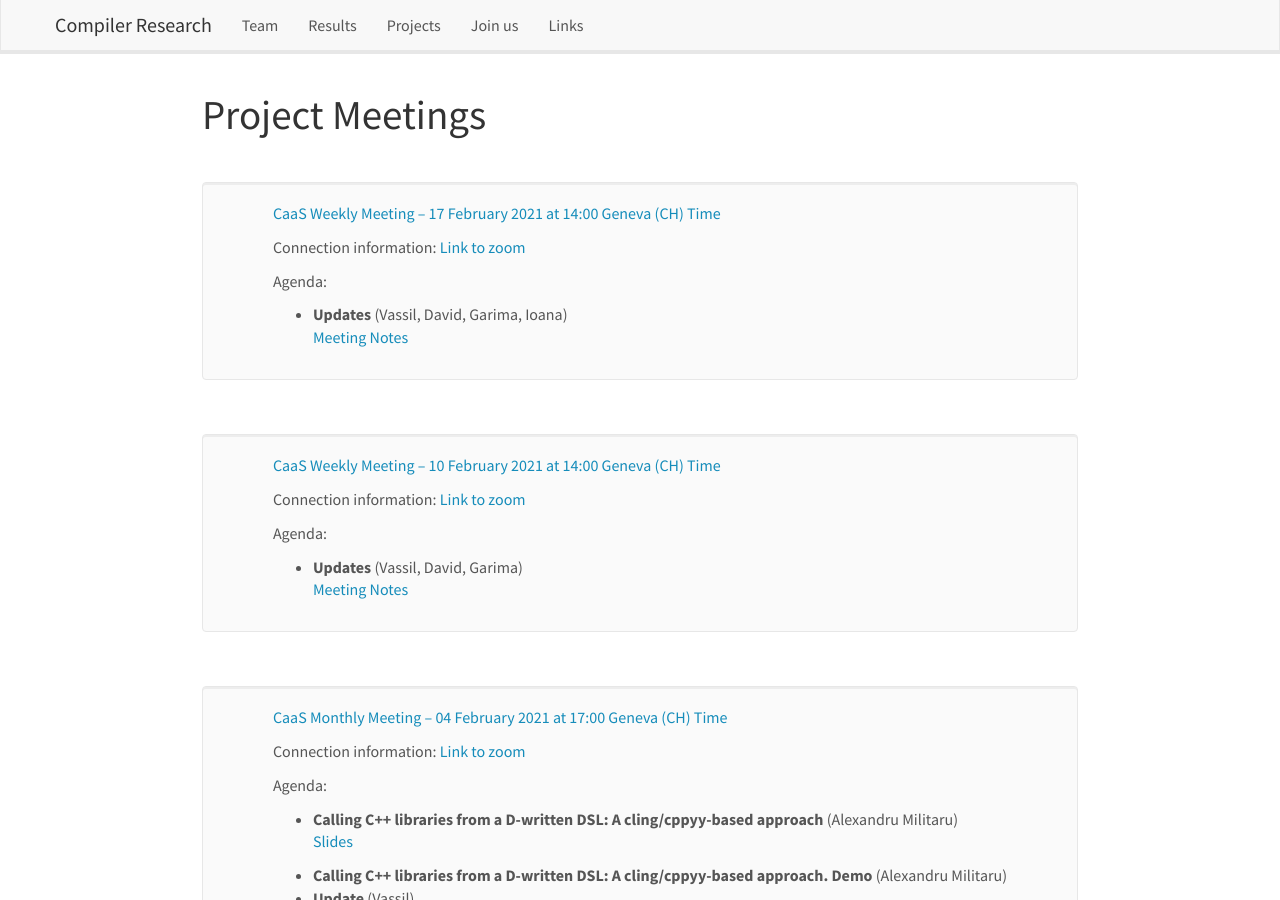
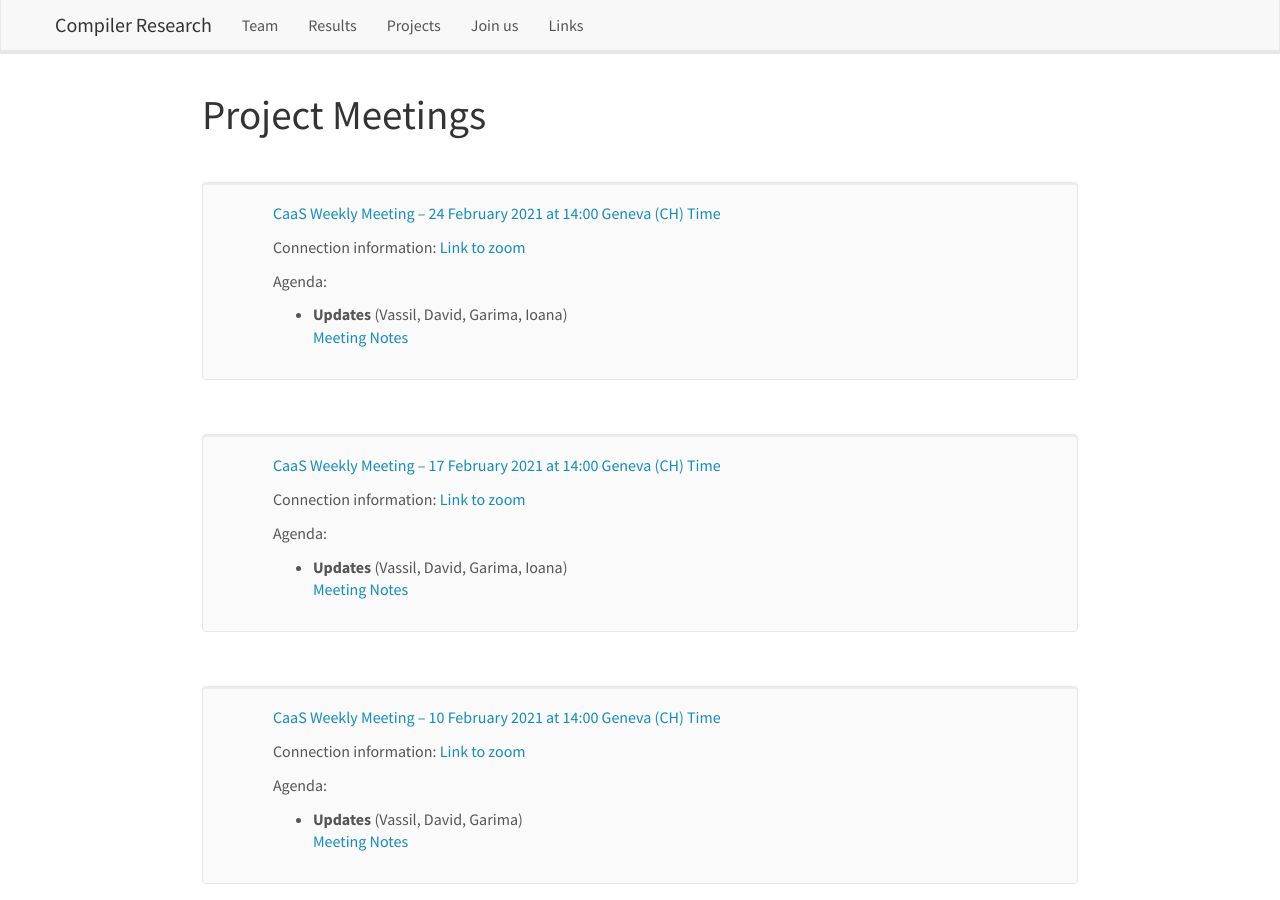
Before and after one commit to vgvassilev/clad, a Jekyll site: the page built from _pages/meetings.md, in a window 1280 px wide and 900 px high. Built offline with Jekyll 4.4.1, drawn with Linux system fonts in a browser that asks for light colours; nearby versions of some CDN libraries.

Commit message:
add meeting

```diff
--- a/_data/meetinglist.yml
+++ b/_data/meetinglist.yml
@@ -1,3 +1,13 @@
+- name: "CaaS Weekly Meeting"
+  date: 2021-02-24 14:00
+  time_cest: "14:00"
+  connect: "[Link to zoom](https://princeton.zoom.us/j/97915651167?pwd=MXJ1T2lhc3Z5QWlYbUFnMTZYQlNRdz09)"
+  label: caas_24Feb2021
+  agenda:
+    - title: Updates
+      speaker: "Vassil, David, Garima, Ioana"
+      link: "[Meeting Notes](https://docs.google.com/document/d/1HMUtM8rRPeTYDqsWZVD-iQityjJj9_GKgu0FHHbiBr0)"
+
 - name: "CaaS Weekly Meeting"
   date: 2021-02-17 14:00
   time_cest: "14:00"
```
